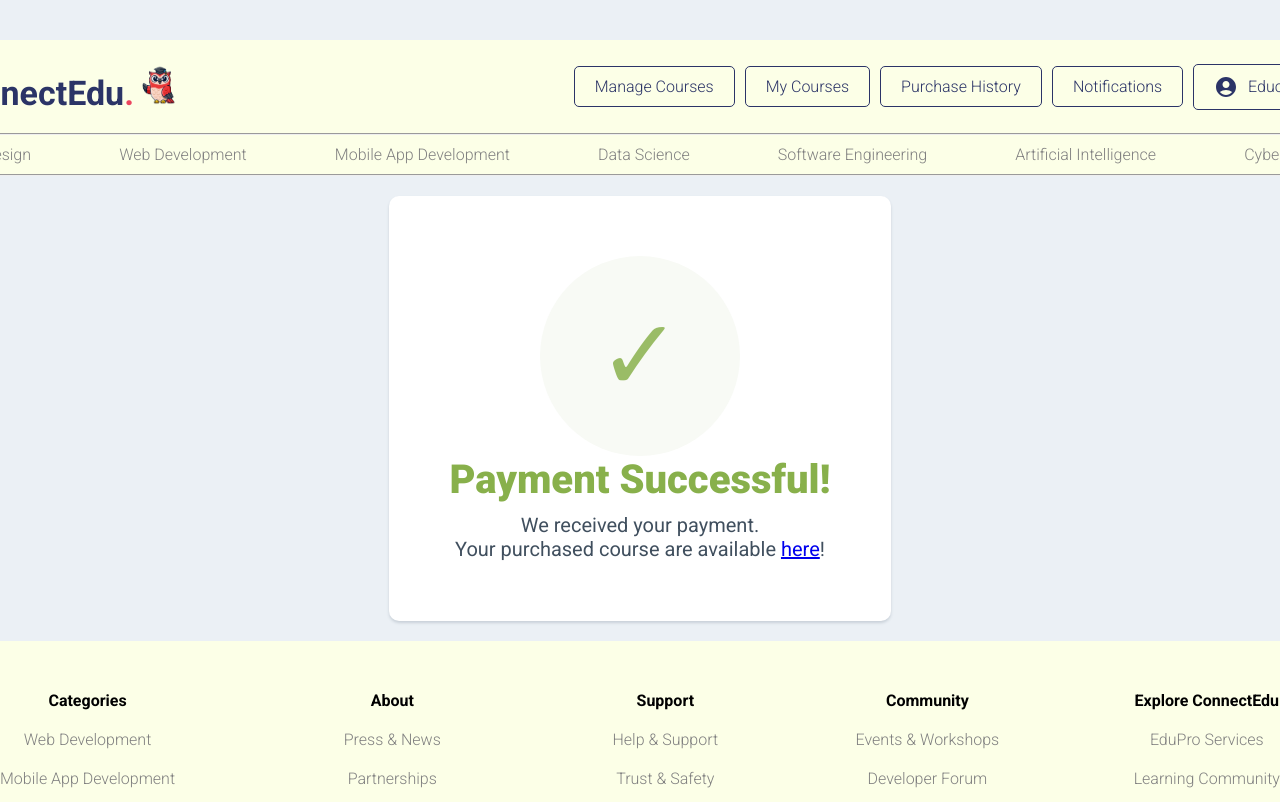
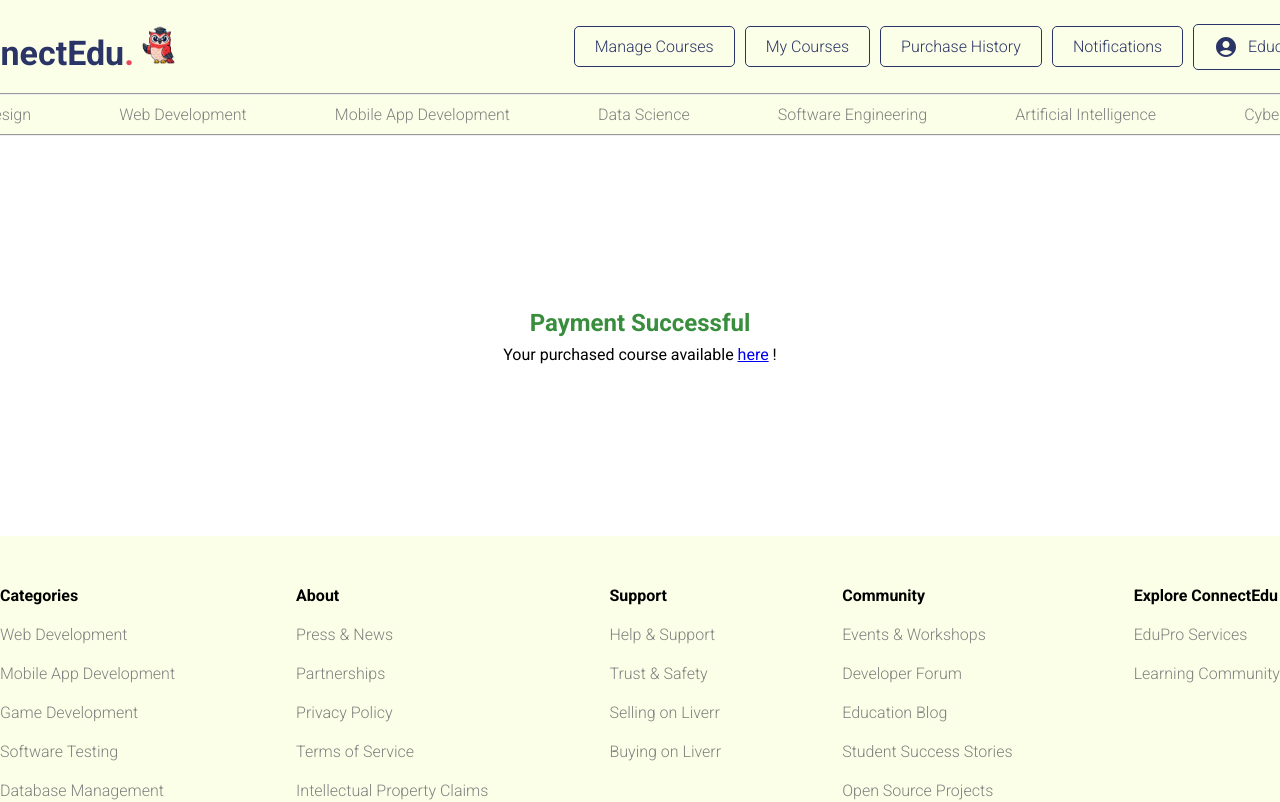
Before and after one commit to Aaron2k02/ConnectEdu, a React (Vite) app in the folder connectedu/: page /checkout-success in a window 1280 px wide. Shown: the top 802 px of the page. Built offline with nearby package versions, Linux system fonts and the light colour scheme.

Commit message:
Refactored CheckoutSuccess component with styled components and removed scss file

```diff
--- a/connectedu/src/components/checkoutSuccess/checkoutSuccess.jsx
+++ b/connectedu/src/components/checkoutSuccess/checkoutSuccess.jsx
@@ -1,14 +1,26 @@
-import "./checkoutSuccess.scss"
+import styled from "styled-components";
 
 const CheckoutSuccess = () => {
   return (
-    <div className="card">
-      <div className="checkmark">✓</div>
-      <h1>Payment Successful!</h1>
-      <p>We received your payment. <br /> Your purchased course are available <a href="/myCourses">here</a>!</p>
-    </div>
-
+    <Container>
+            <h2>Payment Successful</h2>
+            <p>Your purchased course available <a href="/myCourses">here</a> !</p>
+        </Container>
   );
 };
+export default CheckoutSuccess;
 
-export default CheckoutSuccess;
+const Container = styled.div`
+  min-height: 50vh;
+  max-width: 800px;
+  width: 100%;
+  margin: auto;
+  display: flex;
+  flex-direction: column;
+  align-items: center;
+  justify-content: center;
+  h2 {
+    margin-bottom: 0.5rem;
+    color: #388e3c;
+  }
+`;
--- a/connectedu/src/components/checkoutSuccess/checkoutSuccess.scss
+++ /dev/null
@@ -1,44 +0,0 @@
-$primary-color: #88B04B;
-$secondary-color: #404F5E;
-$background-color: #EBF0F5;
-$accent-color: #9ABC66;
-
-body {
-    text-align: center;
-    padding: 40px 0;
-    background: $background-color;
-}
-
-.card {
-    background: white;
-    padding: 60px;
-    border-radius: 10px;
-    box-shadow: 0 2px 3px #C8D0D8;
-    display: inline-block;
-    margin: 20px;
-}
-
-h1 {
-    color: $primary-color;
-    font-weight: 900;
-    font-size: 40px;
-    margin-bottom: 10px;
-}
-
-p {
-    color: $secondary-color;
-    font-size: 20px;
-    margin: 0;
-}
-
-.checkmark {
-    color: $accent-color;
-    font-size: 100px;
-    line-height: 200px;
-    margin-left: -15px;
-    border-radius: 200px;
-    height: 200px;
-    width: 200px;
-    background: #F8FAF5;
-    margin: 0 auto;
-}
```
